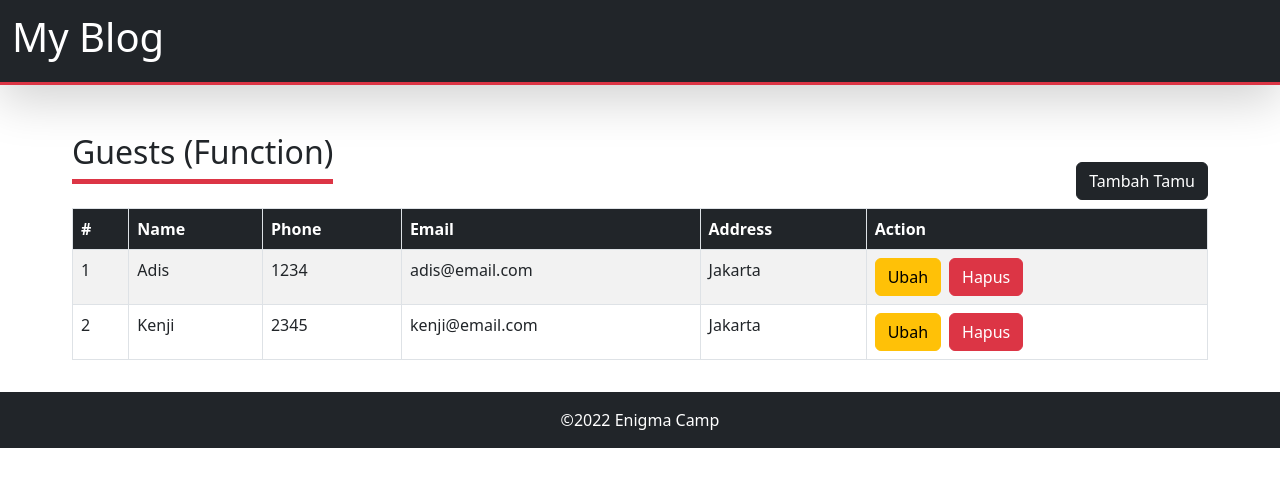
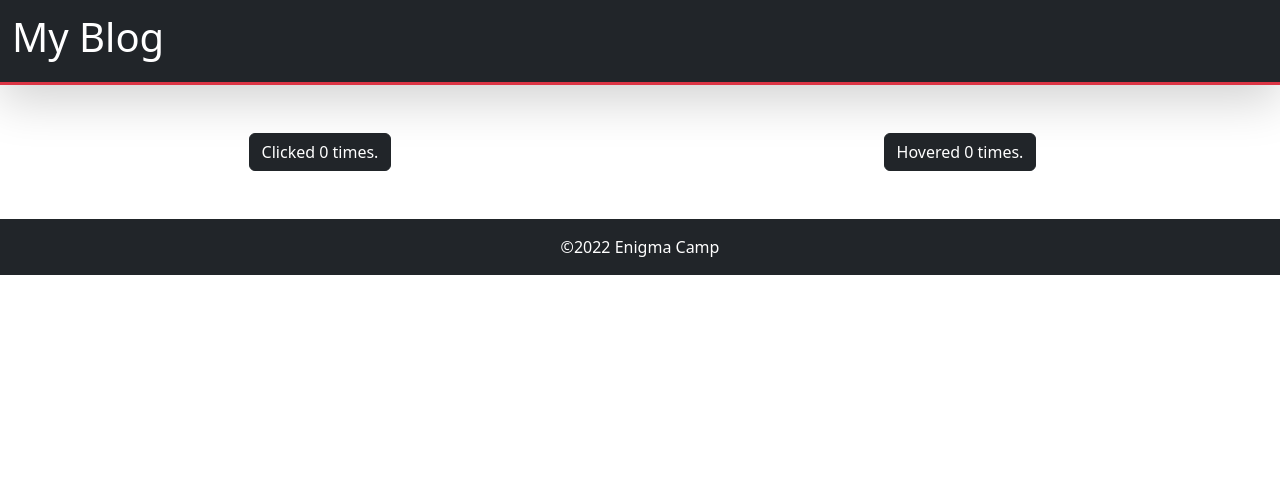
Before and after one commit to adisthya/reactjs-class-materials, a React (Create React App) app: page / in a window 1280 px wide. Shown: the top 486 px of the page. Built offline with nearby package versions, Linux system fonts and the light colour scheme.

Commit message:
Intro HOC.

```diff
--- a/src/app/App.js
+++ b/src/app/App.js
@@ -1,5 +1,5 @@
 import { Container } from 'react-bootstrap';
-import { GuestFn } from './components/guest-book-fn/GuestFn';
+import { DemoHoc } from './components/hoc/DemoHoc';
 import { Footer } from './components/layout/Footer';
 import { Header } from './components/layout/Header';
 
@@ -7,7 +7,7 @@ export function App() {
   return (
     <Container fluid>
       <Header />
-      <GuestFn />
+      <DemoHoc />
       <Footer />
     </Container>
   );
--- /dev/null
+++ b/src/app/components/hoc/ClickCounter.js
@@ -0,0 +1,12 @@
+import { Button } from "react-bootstrap";
+import { withIncrementCounter } from "./withCounter";
+
+function ClickCounter(props) {
+  const { count, increment } = props;
+
+  return (
+    <Button variant="dark" onClick={increment}>Clicked { count } times.</Button>
+  )
+}
+
+export default withIncrementCounter(ClickCounter);
--- /dev/null
+++ b/src/app/components/hoc/DemoHoc.js
@@ -0,0 +1,16 @@
+import { Col, Row } from "react-bootstrap";
+import ClickCounter from "./ClickCounter";
+import HoverCounter from "./HoverCounter";
+
+export function DemoHoc() {
+  return (
+    <Row className="d-flex justify-content-evenly align-items-center mb-5">
+      <Col className="text-center">
+        <ClickCounter />
+      </Col>
+      <Col className="text-center">
+        <HoverCounter />
+      </Col>
+    </Row>
+  )
+}
--- /dev/null
+++ b/src/app/components/hoc/HoverCounter.js
@@ -0,0 +1,12 @@
+import { Button } from "react-bootstrap";
+import { withIncrementCounter } from "./withCounter";
+
+function HoverCounter(props) {
+  const { count, increment } = props;
+
+  return (
+    <Button variant="dark" onMouseOver={increment}>Hovered { count } times.</Button>
+  )
+}
+
+export default withIncrementCounter(HoverCounter);
--- /dev/null
+++ b/src/app/components/hoc/withCounter.js
@@ -0,0 +1,26 @@
+import { Component } from "react";
+
+export function withIncrementCounter( OriginalComponent ) {
+
+  class Counter extends Component {
+    constructor(props) {
+      super(props);
+
+      this.state = {
+        count: 0
+      }
+
+      this.increment = this.increment.bind(this);
+    }
+
+    increment() {
+      this.setState({ count: this.state.count + 1 });
+    }
+
+    render() {
+      return <OriginalComponent count={this.state.count} increment={this.increment} />
+    }
+  }
+
+  return Counter;
+}
```
